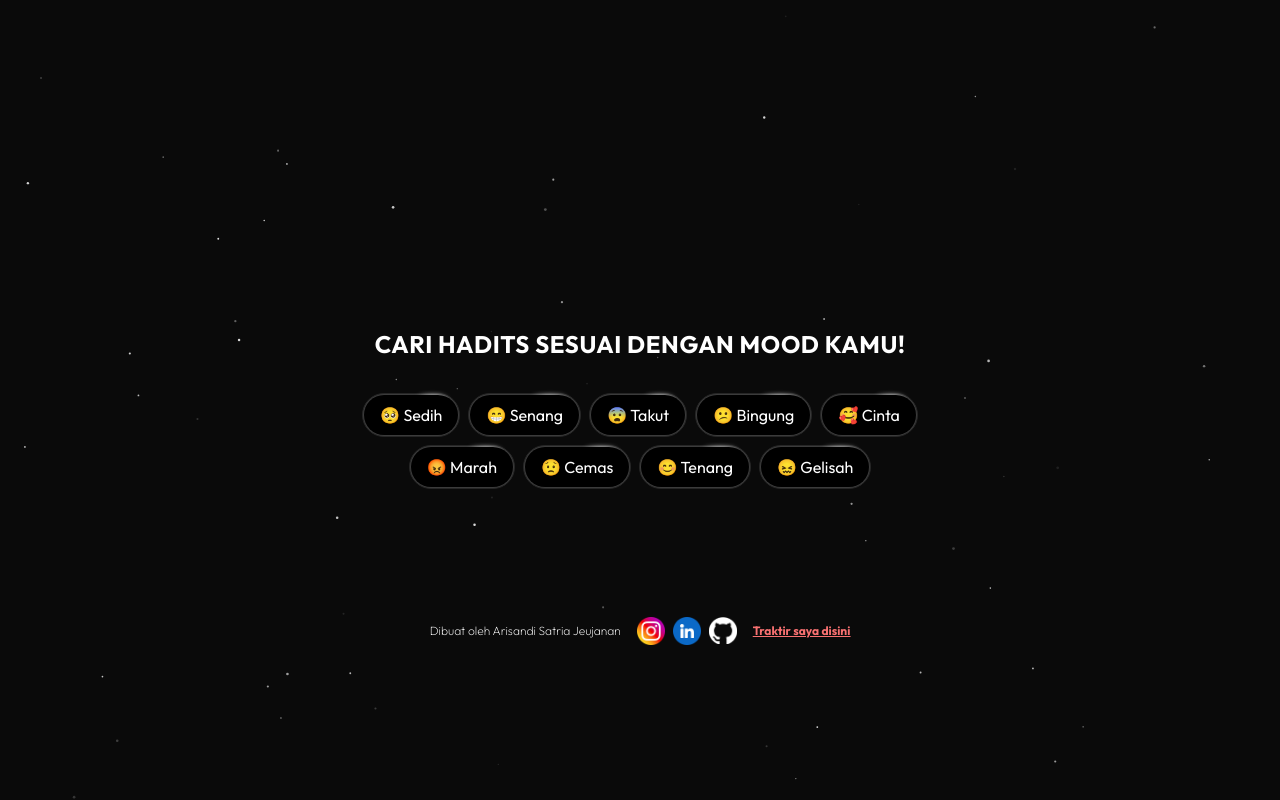
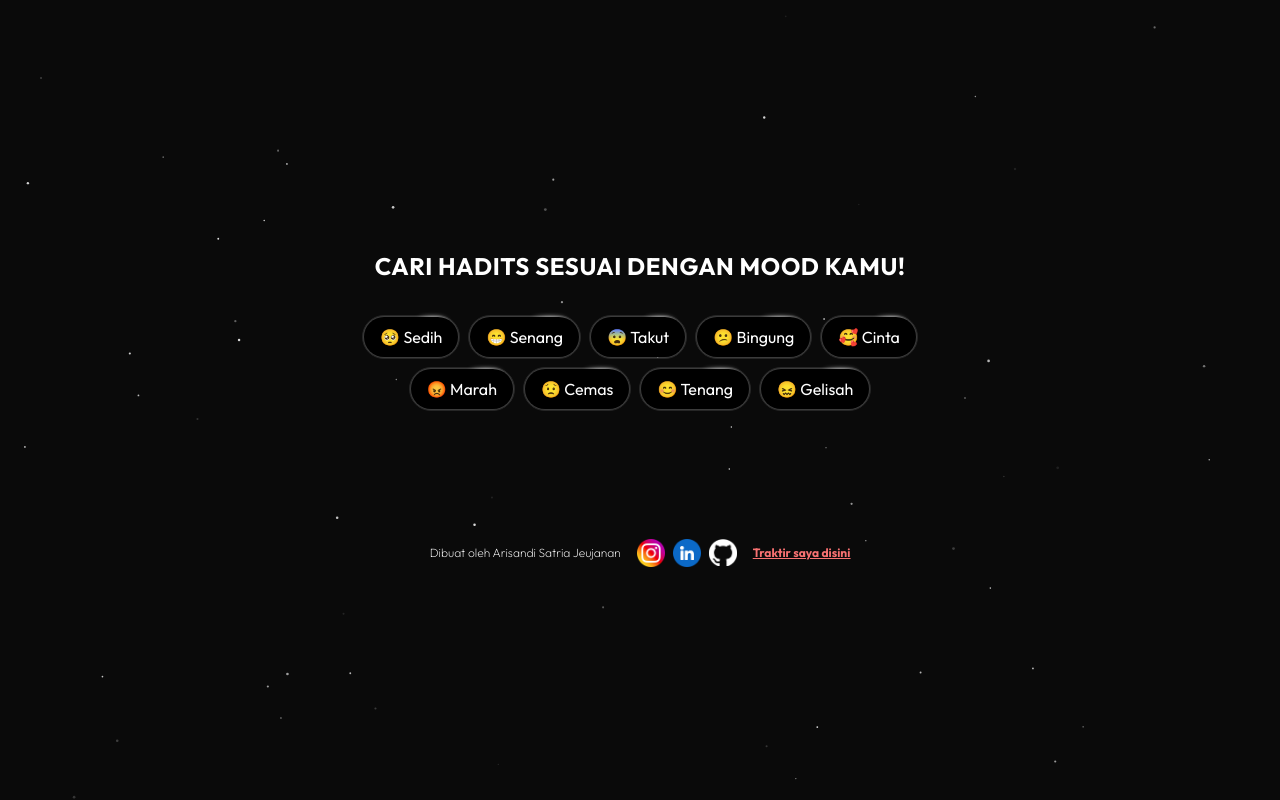
Before and after one commit to arisandisatria/hadits-seeker, a Next.js app: page / in a window 1280 px wide. Built offline with nearby package versions, Linux system fonts and the light colour scheme; no server answers.

Commit message:
improve UI

```diff
--- a/app/layout.tsx
+++ b/app/layout.tsx
@@ -36,7 +36,7 @@ export default function RootLayout({
         {/* <link rel="icon" type="image/png" href="/favicon.png" /> */}
       </head>
       <body
-        className={`${outfit.className} antialiased dark text-white scrollbar`}
+        className={`${outfit.className} antialiased dark text-white scrollbar h-full flex flex-col justify-center items-center`}
       >
         {children}
       </body>
--- a/app/page.tsx
+++ b/app/page.tsx
@@ -58,32 +58,8 @@ export default function Home() {
   };
 
   return (
-    <main className="relative flex justify-center items-center text-center h-screen">
-      {/* {showAuthForm && (
-        <div
-          onClick={() => setShowAuthForm(false)}
-          className="absolute inset-0 z-20 bg-black bg-opacity-60"
-        />
-      )}
-
-      <div
-        className={`absolute ${
-          showAuthForm == false ? "hidden" : "block"
-        } z-20`}
-      >
-        <LoginForm />
-      </div>
-      <div className="absolute top-10 right-40">
-        <HoverBorderGradient
-          onClick={() => setShowAuthForm(true)}
-          containerClassName="rounded-full"
-          as="button"
-          className="dark:bg-black bg-white text-black dark:text-white flex items-center capitalize space-x-2"
-        >
-          <span>Login</span>
-        </HoverBorderGradient>
-      </div> */}
-      <div className="-z-20 w-full absolute inset-0 h-screen">
+    <main className="flex justify-center items-center text-center min-h-screen">
+      <div className="-z-20 w-full absolute inset-0 h-full">
         <SparklesCore
           id="tsparticlesfullpage"
           background="transparent"
--- a/components/ChooseMood.tsx
+++ b/components/ChooseMood.tsx
@@ -31,7 +31,7 @@ const ChooseMood: React.FC<ChooseMoodProps> = ({ getHadithByMood }) => {
           </HoverBorderGradient>
         ))}
       </div>
-      <footer className="mt-32 absolute flex flex-col md:flex-row gap-4 items-center justify-center left-1/2 transform -translate-x-1/2 w-full">
+      <footer className="mt-20 md:mt-32 flex flex-col md:flex-row gap-4 items-center justify-center w-full">
         <span className="font-extralight text-xs animate-fadeIn">
           Dibuat oleh Arisandi Satria Jeujanan
         </span>
```
